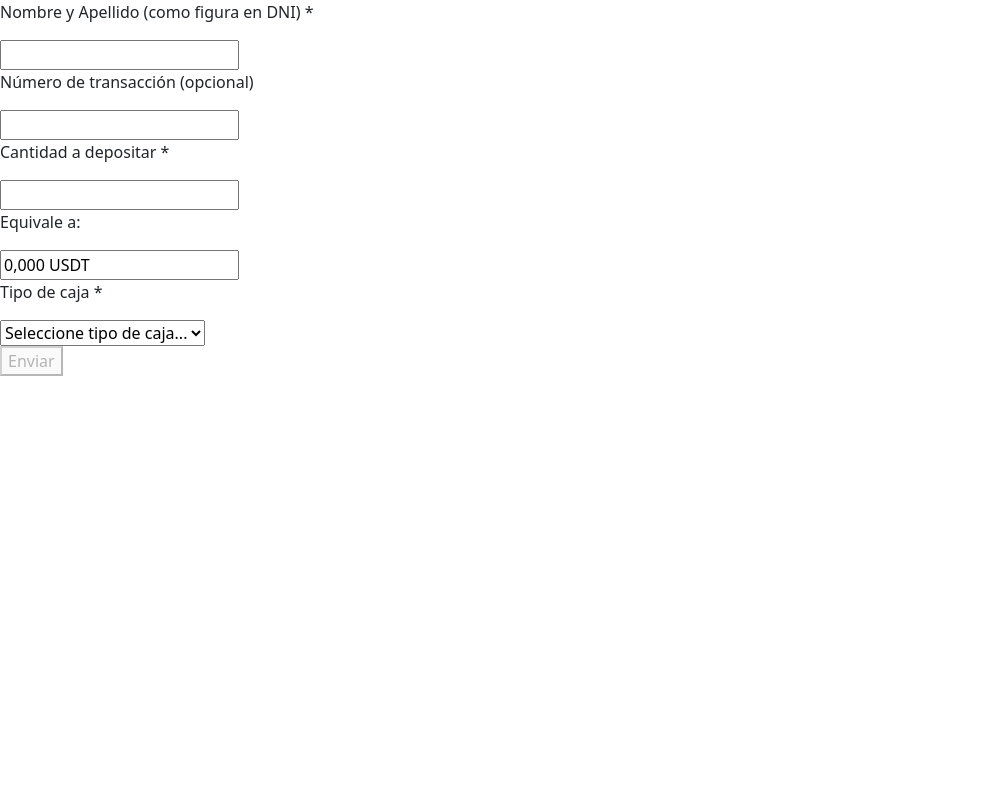
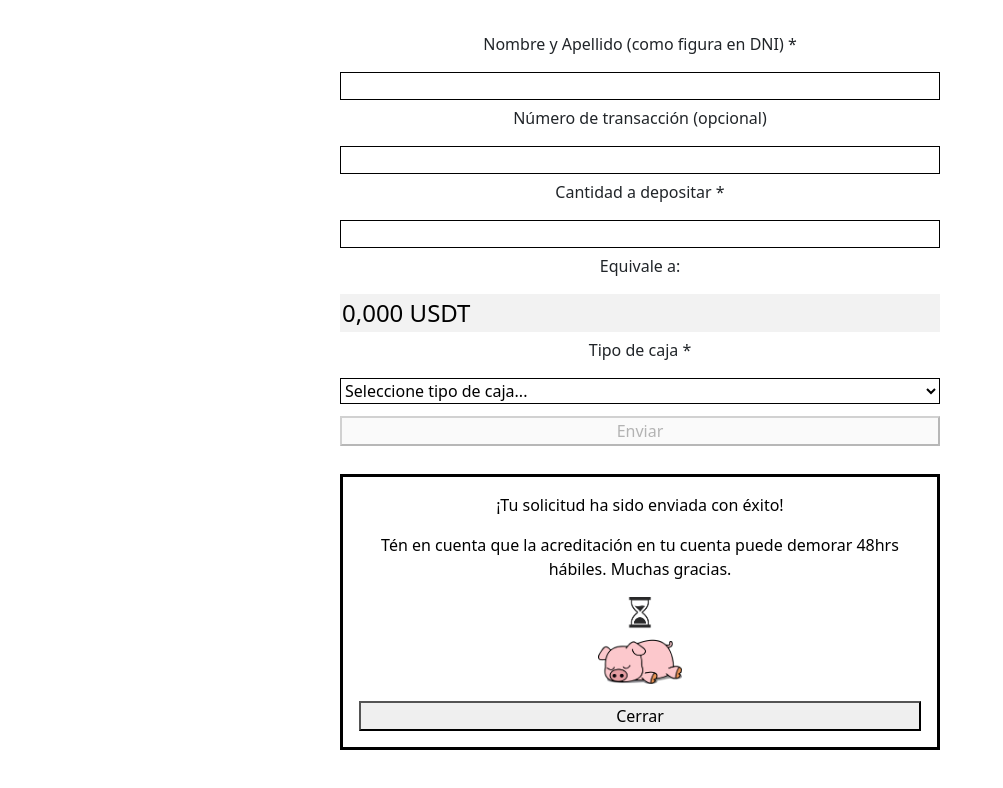
Before and after one commit to roAscurra/SistemaPagos, a plain HTML site: page index.html in a window 1280 px wide. Shown: the whole page, without its empty margins (0-1003 px from the left). Drawn offline with nearby package versions, Linux system fonts and the light colour scheme; no server answers.

Commit message:
Centrando form y dialog

```diff
--- a/index.html
+++ b/index.html
@@ -5,6 +5,7 @@
     <meta http-equiv="X-UA-Compatible" content="IE=edge">
     <meta name="viewport" content="width=device-width, initial-scale=1.0">
     <link href="https://cdn.jsdelivr.net/npm/bootstrap@5.3.0-alpha2/dist/css/bootstrap.min.css" rel="stylesheet" integrity="sha384-aFq/bzH65dt+w6FI2ooMVUpc+21e0SRygnTpmBvdBgSdnuTN7QbdgL+OapgHtvPp" crossorigin="anonymous">
+    <link rel="stylesheet" href="./style/style.css">
     <title>Pagos</title>
 </head>
 <body>
@@ -50,7 +51,7 @@
             <button type="submit" id="boton">Enviar</button>
         </p>
     </form>
-    <dialog id="modal">
+    <dialog open id="modal">
         <p>¡Tu solicitud ha sido enviada con éxito!</p>
         <p>Tén en cuenta que la acreditación en tu cuenta puede demorar 48hrs hábiles. Muchas gracias.</p>
         <img src="./img/sleep.png" id="pig">
--- /dev/null
+++ b/style/style.css
@@ -0,0 +1,58 @@
+#pig{
+  width: 15%;
+  padding-bottom: 3%;
+}
+#modal{
+  width: 100%;
+  max-width: 600px;
+  height: auto;
+  margin: 0 auto;
+  flex-direction: column;
+  justify-content: center;
+  align-items: center;
+  text-align: center;
+}
+#btn-cerrar-modal{
+width: 100%;
+max-width: 600px;
+height: auto;
+margin: 0 auto;
+flex-direction: column;
+justify-content: center;
+align-items: center;
+text-align: center;
+}
+#formulario{
+  width: 100%;
+  max-width: 600px;
+  margin: 0 auto;
+  display: flex;
+  flex-direction: column;
+  justify-content: center;
+  text-align: center;
+  padding-top: 2%;
+}
+select{
+  border: 1px solid;
+  background-color: #fff;
+}
+input{
+  border: 1px solid;
+}
+label{
+  max-width: 70%;
+  padding-top: 1%;
+  padding-bottom: 0%;
+  text-align: left;
+}
+#resultado{
+background-color: #f2f2f2;
+font-size: x-large;
+border: 0;
+}
+#boton{
+justify-content: center;
+width: 100%;
+margin-bottom: 2%;
+margin-top: 2%;
+}
```
